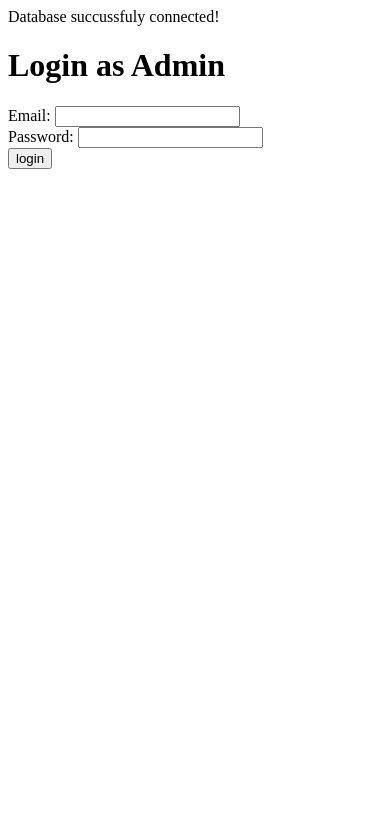
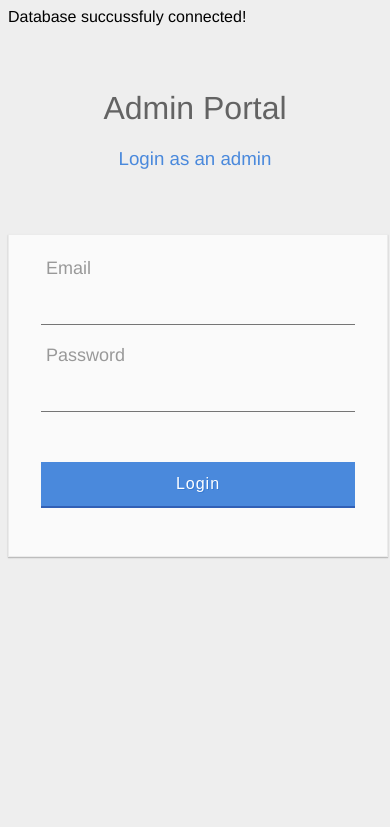
Before and after one commit to KanishaLiyanage/vehicle-selling-web-php, a PHP site: page /login.php in a window 390 px wide. Shown: the top 827 px of the page. Run offline with PHP 8.4, Linux system fonts and the light colour scheme.

Commit message:
login ui added

```diff
--- /dev/null
+++ b/admin-portal/css/login.css
@@ -0,0 +1,247 @@
+* { box-sizing:border-box; }
+
+body {
+  font-family: Helvetica;
+  background: #eee;
+  -webkit-font-smoothing: antialiased;
+}
+
+hgroup {
+  text-align:center;
+  margin-top: 4em;
+}
+
+h1, h3 { font-weight: 300; }
+
+h1 { color: #636363; }
+
+h3 { color: #4a89dc; }
+
+form {
+  width: 380px;
+  margin: 4em auto;
+  padding: 3em 2em 2em 2em;
+  background: #fafafa;
+  border: 1px solid #ebebeb;
+  box-shadow: rgba(0,0,0,0.14902) 0px 1px 1px 0px,rgba(0,0,0,0.09804) 0px 1px 2px 0px;
+}
+
+.group {
+  position: relative;
+  margin-bottom: 45px;
+}
+
+.infomsg{
+  font-size: 14px;
+  position: relative;
+  display: block;
+  width: 100%;
+  top: -30px;
+  text-align: center;
+  background-color: red;
+  color: white;
+}
+
+input {
+  font-size: 18px;
+  padding: 10px 10px 10px 5px;
+  -webkit-appearance: none;
+  display: block;
+  background: #fafafa;
+  color: #636363;
+  width: 100%;
+  border: none;
+  border-radius: 0;
+  border-bottom: 1px solid #757575;
+}
+
+input:focus { outline: none; }
+
+
+/* Label */
+
+label {
+  color: #999;
+  font-size: 18px;
+  font-weight: normal;
+  position: absolute;
+  pointer-events: none;
+  left: 5px;
+  top: -25px;
+  transition: all 0.2s ease;
+}
+
+
+/* active */
+
+input:focus ~ label, input.used ~ label {
+  top: -20px;
+  transform: scale(.75); left: -2px;
+  /* font-size: 14px; */
+  color: #4a89dc;
+}
+
+
+/* Underline */
+
+.bar {
+  position: relative;
+  display: block;
+  width: 100%;
+}
+
+.bar:before, .bar:after {
+  content: '';
+  height: 2px;
+  width: 0;
+  bottom: 1px;
+  position: absolute;
+  background: #4a89dc;
+  transition: all 0.2s ease;
+}
+
+.bar:before { left: 50%; }
+
+.bar:after { right: 50%; }
+
+
+/* active */
+
+input:focus ~ .bar:before, input:focus ~ .bar:after { width: 50%; }
+
+
+/* Highlight */
+
+.highlight {
+  position: absolute;
+  height: 60%;
+  width: 100px;
+  top: 25%;
+  left: 0;
+  pointer-events: none;
+  opacity: 0.5;
+}
+
+
+/* active */
+
+input:focus ~ .highlight {
+  animation: inputHighlighter 0.3s ease;
+}
+
+
+/* Animations */
+
+@keyframes inputHighlighter {
+  from { background: #4a89dc; }
+  to  { width: 0; background: transparent; }
+}
+
+
+/* Button */
+
+.button {
+  position: relative;
+  display: inline-block;
+  padding: 12px 24px;
+  margin: .3em 0 1em 0;
+  width: 100%;
+  vertical-align: middle;
+  color: #fff;
+  font-size: 16px;
+  line-height: 20px;
+  -webkit-font-smoothing: antialiased;
+  text-align: center;
+  letter-spacing: 1px;
+  background: transparent;
+  border: 0;
+  border-bottom: 2px solid #3160B6;
+  cursor: pointer;
+  transition: all 0.15s ease;
+}
+.button:focus { outline: 0; }
+
+
+/* Button modifiers */
+
+.buttonBlue {
+  background: #4a89dc;
+  text-shadow: 1px 1px 0 rgba(39, 110, 204, .5);
+}
+
+.buttonBlue:hover { background: #357bd8; }
+
+
+/* Ripples container */
+
+.ripples {
+  position: absolute;
+  top: 0;
+  left: 0;
+  width: 100%;
+  height: 100%;
+  overflow: hidden;
+  background: transparent;
+}
+
+
+/* Ripples circle */
+
+.ripplesCircle {
+  position: absolute;
+  top: 50%;
+  left: 50%;
+  transform: translate(-50%, -50%);
+  opacity: 0;
+  width: 0;
+  height: 0;
+  border-radius: 50%;
+  background: rgba(255, 255, 255, 0.25);
+}
+
+.ripples.is-active .ripplesCircle {
+  animation: ripples .4s ease-in;
+}
+
+
+/* Ripples animation */
+
+@keyframes ripples {
+  0% { opacity: 0; }
+
+  25% { opacity: 1; }
+
+  100% {
+    width: 200%;
+    padding-bottom: 200%;
+    opacity: 0;
+  }
+}
+
+footer { text-align: center; }
+
+footer p {
+  color: #888;
+  font-size: 13px;
+  letter-spacing: .4px;
+}
+
+footer a {
+  color: #4a89dc;
+  text-decoration: none;
+  transition: all .2s ease;
+}
+
+footer a:hover {
+  color: #666;
+  text-decoration: underline;
+}
+
+footer img {
+  width: 80px;
+  transition: all .2s ease;
+}
+
+footer img:hover { opacity: .83; }
+
+footer img:focus , footer a:focus { outline: none; }
--- a/admin-portal/js/dashboard.js
+++ /dev/null
@@ -1,5 +0,0 @@
-$('.button-collapse').sideNav();
-
-$('.collapsible').collapsible();
-
-$('select').material_select();
--- /dev/null
+++ b/admin-portal/js/login.js
@@ -0,0 +1,35 @@
+$(window, document, undefined).ready(function() {
+
+    $('input').blur(function() {
+      var $this = $(this);
+      if ($this.val())
+        $this.addClass('used');
+      else
+        $this.removeClass('used');
+    });
+
+    var $ripples = $('.ripples');
+
+    $ripples.on('click.Ripples', function(e) {
+
+      var $this = $(this);
+      var $offset = $this.parent().offset();
+      var $circle = $this.find('.ripplesCircle');
+
+      var x = e.pageX - $offset.left;
+      var y = e.pageY - $offset.top;
+
+      $circle.css({
+        top: y + 'px',
+        left: x + 'px'
+      });
+
+      $this.addClass('is-active');
+
+    });
+
+    $ripples.on('animationend webkitAnimationEnd mozAnimationEnd oanimationend MSAnimationEnd', function(e) {
+      $(this).removeClass('is-active');
+    });
+
+  });
--- a/admin-portal/login.php
+++ b/admin-portal/login.php
@@ -32,26 +32,44 @@ if (isset($_POST['submit'])) {
 <html lang="en">
 
 <head>
+
     <meta charset="UTF-8">
     <meta http-equiv="X-UA-Compatible" content="IE=edge">
     <meta name="viewport" content="width=device-width, initial-scale=1.0">
     <title>Login</title>
+    <link rel="stylesheet" href="css/login.css">
+    <script src="js/login.js"></script>
+
 </head>
 
 <body>
-    <h1>Login as Admin</h1>
+
+    <hgroup>
+        <h1>Admin Portal</h1>
+        <h3>Login as an admin</h3>
+    </hgroup>
     <form action="login.php" method="post" autocomplete="off">
         <?php
-        if(isset($_GET['logout'])){
-            echo '<p class="infomsg"> You have successfuly logout from the system.</p>';
+        if (isset($_GET['logout'])) {
+            echo '<p class="infomsg"> You have successfuly logout from the system</p>';
         }
-         ?>
-        Email: <input type="email" name="admin_mail" maxlength="50" autocomplete="false" required>
-        <br>
-        Password: <input type="password" name="admin_pw" maxlength="20" autocomplete="false" required>
-        <br>
-        <input type="submit" name="submit" value="login">
+        ?>
+        <div class="group">
+            <input type="email" name="admin_mail" maxlength="50" autocomplete="false" required>
+            <span class="highlight"></span><span class="bar"></span>
+            <label>Email</label>
+        </div>
+        <div class="group">
+            <input type="password" name="admin_pw" maxlength="20" autocomplete="false" required>
+            <span class="highlight"></span><span class="bar"></span>
+            <label>Password</label>
+        </div>
+        <button type="submit" name="submit" class="button buttonBlue"> Login
+            <div class="ripples buttonRipples">
+            <span class="ripplesCircle"></span></div>
+        </button>
     </form>
+
 </body>
 
 </html>
```
Also changed, not shown: admin-portal/css/d.css (deleted, +0 -42 lines), admin-portal/d.php (deleted, +0 -307 lines).
